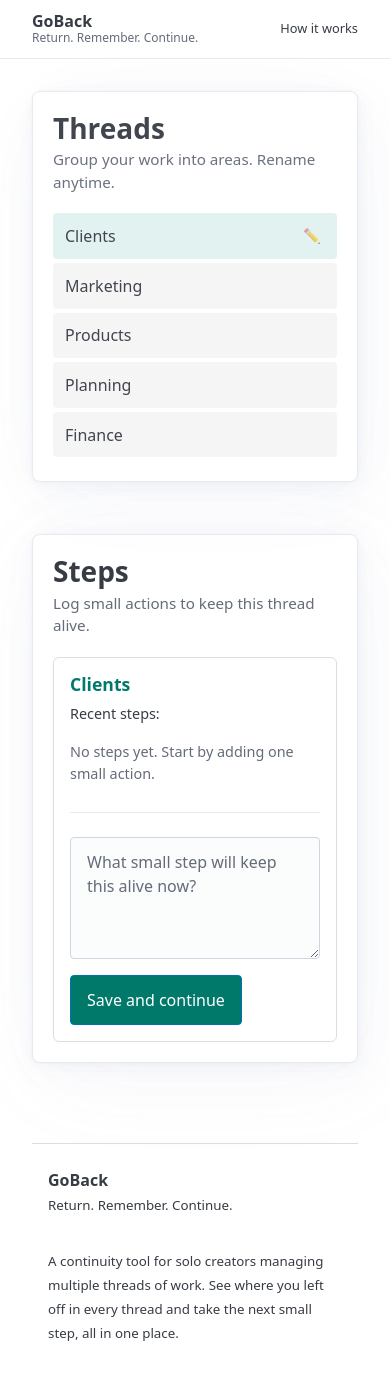
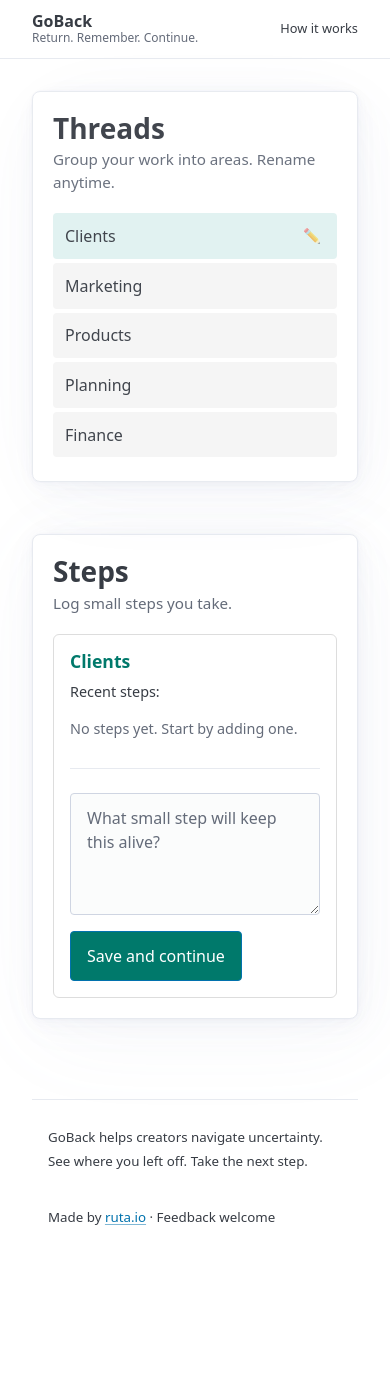
Before and after one commit to rutaio/gobackapp, a React (Vite) app in the folder frontend/: page / in a window 390 px wide. After the commit the page ends 1260 px from the top, so only its background shows below. Built offline with nearby package versions, Linux system fonts and the light colour scheme.

Commit message:
refine footer pitch, add creator attribution and small UI copy changes

```diff
--- a/frontend/src/components/Footer.tsx
+++ b/frontend/src/components/Footer.tsx
@@ -3,18 +3,19 @@ import '../styles/components/footer.css';
 export const Footer = () => {
   return (
     <footer id="footer" className="container footer">
-      <div>
-        <strong>GoBack</strong>
-        <br />
-        <small>Return. Remember. Continue.</small>
-      </div>
+      <div className="footer-main">
+        <div className="footer-meta">
+          <small>
+            Made by <a href="https://ruta.io">ruta.io</a> · Feedback welcome
+          </small>
+        </div>
 
-      <div>
-        <small>
-          A continuity tool for solo creators managing multiple threads of work.
-          See where you left off in every thread and take the next small step,
-          all in one place.
-        </small>
+        <div className="footer-pitch">
+          <small>
+            GoBack helps creators navigate uncertainty. See where you left off.
+            Take the next step.
+          </small>
+        </div>
       </div>
     </footer>
   );
--- a/frontend/src/components/GoBackCard.tsx
+++ b/frontend/src/components/GoBackCard.tsx
@@ -19,7 +19,7 @@ export const GoBackCard = ({
   return (
     <>
       <h2>Steps</h2>
-      <p>Log small actions to keep this thread alive.</p>
+      <p>Log small steps you take.</p>
       <div className="card" data-testid="go-back-card">
         {selectedThread ? (
           <>
@@ -32,7 +32,7 @@ export const GoBackCard = ({
 
               {checkinsForSelectedThread.length === 0 ? (
                 <p className="empty-state">
-                  No steps yet. Start by adding one small action.
+                  No steps yet. Start by adding one.
                 </p>
               ) : (
                 <ul>
@@ -50,7 +50,7 @@ export const GoBackCard = ({
                   rows={4}
                   value={checkin}
                   required
-                  placeholder="What small step will keep this alive now?"
+                  placeholder="What small step will keep this alive?"
                   onChange={(event) => onCheckinChange(event.target.value)}
                 />
                 <button data-testid="save-checkin-button">
--- a/frontend/src/styles/components/footer.css
+++ b/frontend/src/styles/components/footer.css
@@ -1,14 +1,36 @@
 .footer {
   margin-top: 3rem;
   padding-top: 1.5rem;
-  border-top: 1px solid #ddd;
+  border-top: 1px solid var(--pico-muted-border-color);
+}
+
+.footer-main {
   display: grid;
-  grid-template-columns: 40% 60%; /* match panels */
+  grid-template-columns: 40% 60%;
   gap: 2rem;
+  align-items: start;
+}
+
+/* Desktop order (default) */
+.footer-meta {
+  order: 1;
+}
+
+.footer-pitch {
+  order: 2;
 }
 
 @media (max-width: 768px) {
-  .footer {
-    grid-template-columns: 1fr; /* stacks */
+  .footer-main {
+    grid-template-columns: 1fr;
+  }
+
+  /* Swap order */
+  .footer-pitch {
+    order: 1;
+  }
+
+  .footer-meta {
+    order: 2;
   }
 }
```
